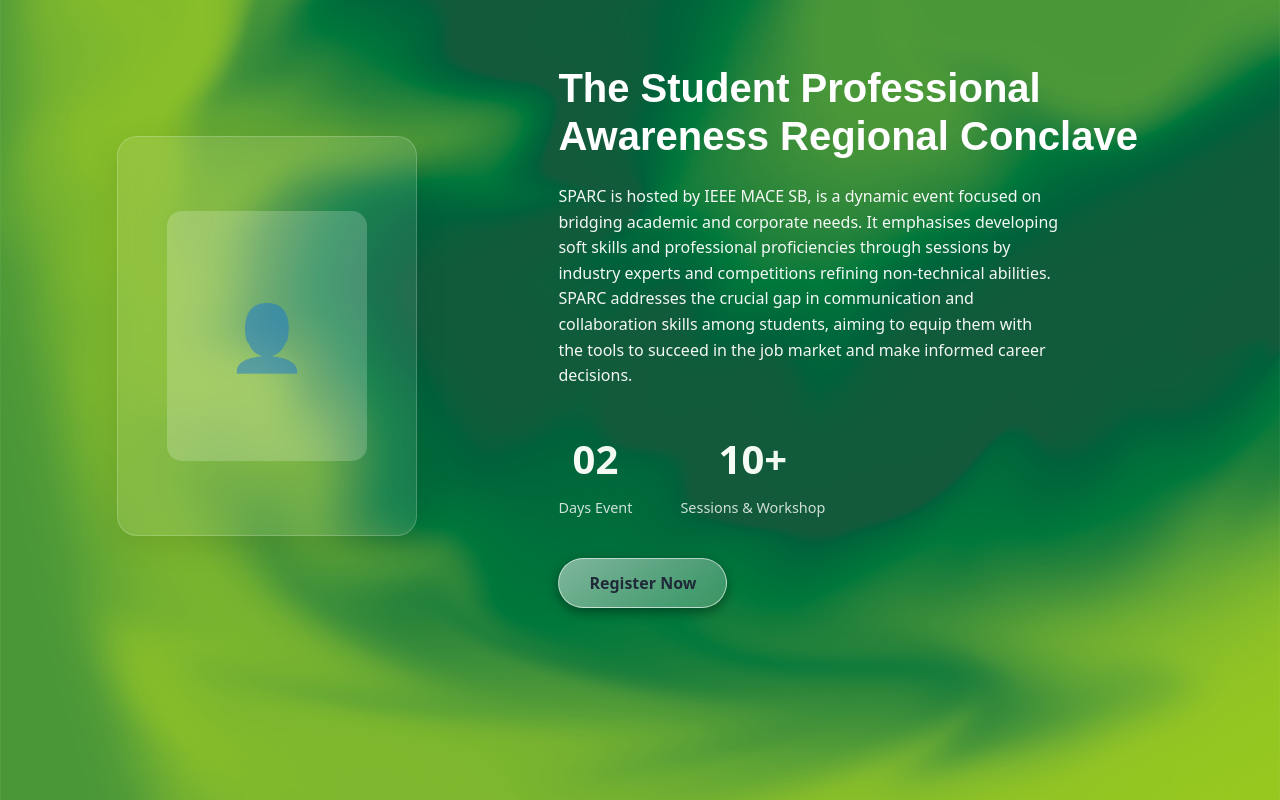
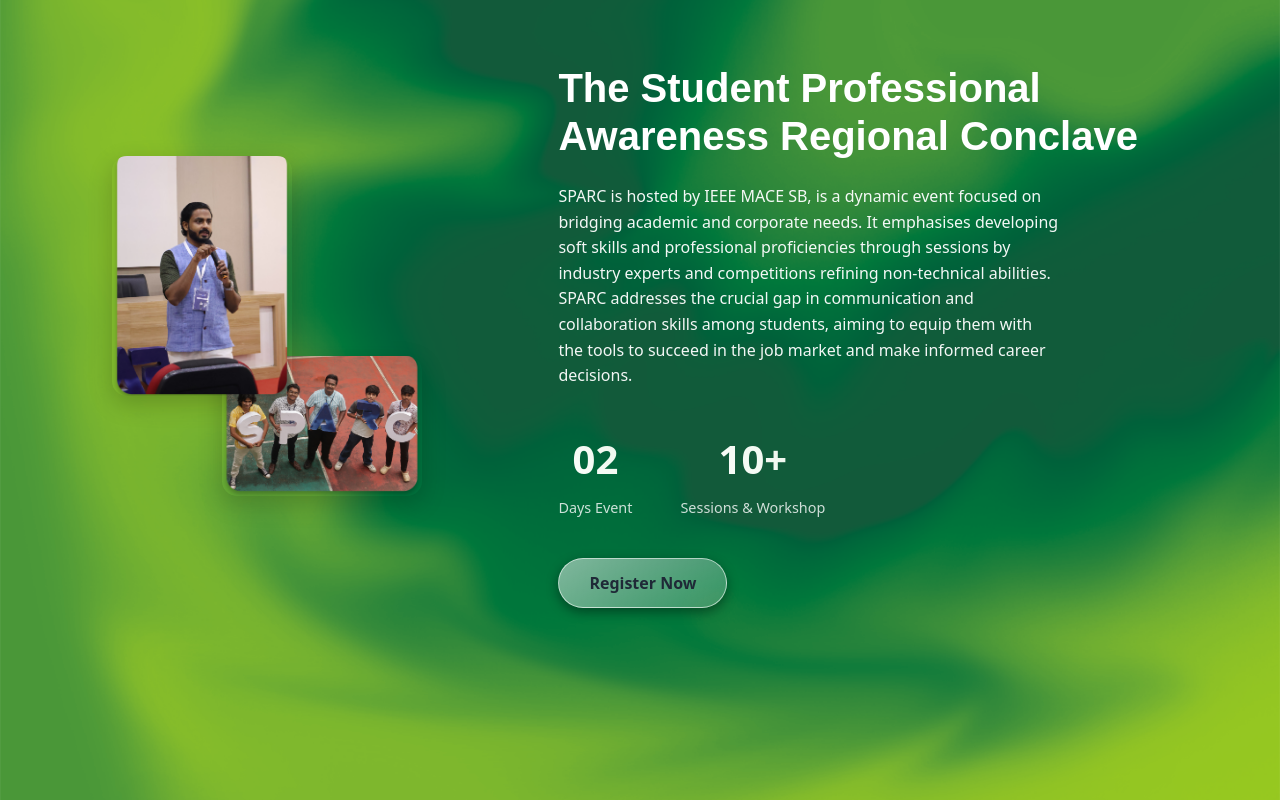
Before and after one commit to Jeslin-git/sparc25, a React (Vite) app: page / in a window 1280 px wide. Shown: the part 2336-3136 px from the top of the page. Built offline with nearby package versions, Linux system fonts and the light colour scheme; a web font is replaced by a local one.

Commit message:
Add vertical and horizontal images to About section

```diff
--- a/src/components/About.css
+++ b/src/components/About.css
@@ -26,35 +26,37 @@
   align-items: center;
 }
 
-.about-image-placeholder {
-  width: 300px;
+.about-images {
+  position: relative;
+  width: 350px;
   height: 400px;
-  background: rgba(255, 255, 255, 0.1);
-  border-radius: 20px;
-  backdrop-filter: blur(10px);
-  border: 1px solid rgba(255, 255, 255, 0.2);
   display: flex;
   align-items: center;
   justify-content: center;
-  box-shadow: 0 8px 32px rgba(0, 0, 0, 0.1);
 }
 
-.speaker-image {
-  width: 200px;
-  height: 250px;
-  background: rgba(255, 255, 255, 0.2);
+.vertical-image {
+  width: 180px;
+  height: 240px;
+  object-fit: cover;
   border-radius: 15px;
-  position: relative;
+  position: absolute;
+  top: 20px;
+  left: 20px;
+  box-shadow: 0 8px 24px rgba(0, 0, 0, 0.2);
+  z-index: 2;
 }
 
-.speaker-image::after {
-  content: '👤';
+.horizontal-image {
+  width: 200px;
+  height: 140px;
+  object-fit: cover;
+  border-radius: 15px;
   position: absolute;
-  top: 50%;
-  left: 50%;
-  transform: translate(-50%, -50%);
-  font-size: 4rem;
-  opacity: 0.5;
+  bottom: 40px;
+  right: 20px;
+  box-shadow: 0 8px 24px rgba(0, 0, 0, 0.2);
+  z-index: 1;
 }
 
 .about-content {
--- a/src/components/About.tsx
+++ b/src/components/About.tsx
@@ -7,8 +7,17 @@
       <div className="about-container">
         {/* Left side - Image placeholder */}
         <div className="about-image-container">
-          <div className="about-image-placeholder">
-            <div className="speaker-image"></div>
+          <div className="about-images">
+            <img
+              src="/verticalimg.png"
+              alt="Vertical event image"
+              className="vertical-image"
+            />
+            <img
+              src="/Horizontalimg.png"
+              alt="Horizontal event image"
+              className="horizontal-image"
+            />
           </div>
         </div>
 
```
